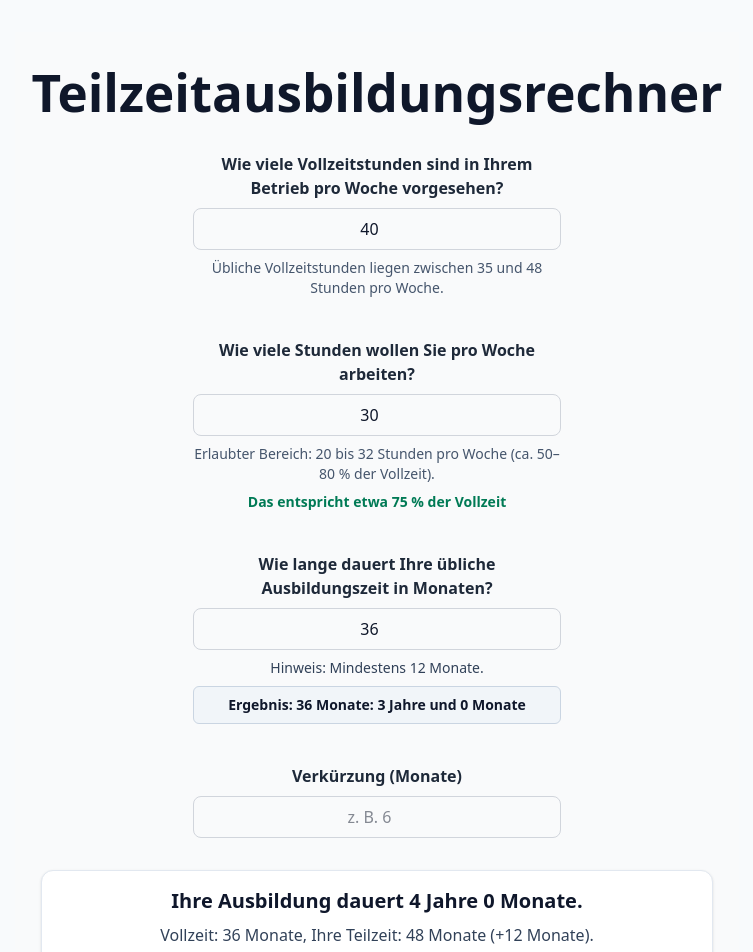
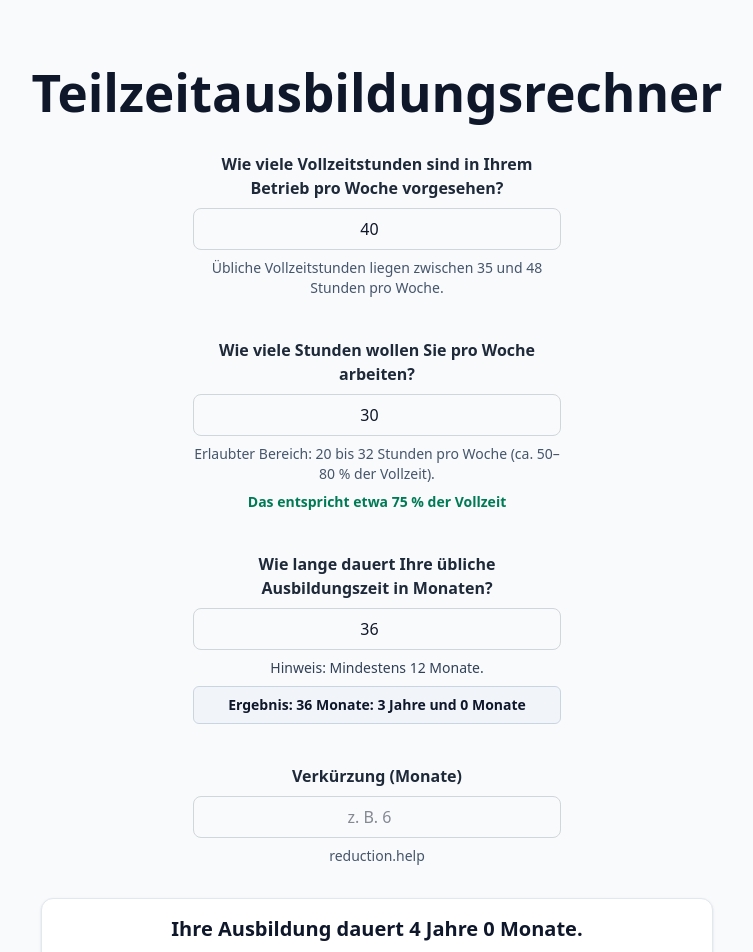
Before and after one commit to HadiDoBronxs/Teilzeitausbildungsrechner, a React (Vite) app: page / in a window 1280 px wide. Shown: the top 952 px of the page, without its empty margins (263-1016 px from the left). Built offline with nearby package versions, Linux system fonts and the light colour scheme.

Commit message:
Infotext unter Verküzungs Spalte

```diff
--- a/src/components/ReductionMonthsInput.jsx
+++ b/src/components/ReductionMonthsInput.jsx
@@ -3,6 +3,7 @@ import { useTranslation } from "react-i18next";
 
 export const REDUCTION_INPUT_NAME = "reduction-months-input";
 export const REDUCTION_ERROR_ID = `${REDUCTION_INPUT_NAME}-error`;
+export const REDUCTION_HELP_ID = `${REDUCTION_INPUT_NAME}-help`;
 
 const isValidInteger = (value, min, max) => {
   if (value === "" || value === undefined || value === null) return true;
@@ -30,7 +31,12 @@ export default function ReductionMonthsInput({
     [stringValue, min, max]
   );
 
-  const describedBy = !isValid ? REDUCTION_ERROR_ID : undefined;
+  const describedBy = [
+    REDUCTION_HELP_ID,
+    !isValid ? REDUCTION_ERROR_ID : null,
+  ]
+    .filter(Boolean)
+    .join(" ");
 
   return (
     <div className="flex flex-col gap-2 w-full max-w-sm mx-auto p-2">
@@ -52,11 +58,17 @@ export default function ReductionMonthsInput({
         onFocus={() => setIsFocused(true)}
         onBlur={() => setIsFocused(false)}
         aria-invalid={!isValid}
-        aria-describedby={describedBy}
+        aria-describedby={describedBy || undefined}
         className={`border rounded-lg p-2 text-center focus:outline-none focus:ring-2 focus:ring-blue-500 ${
           !isValid ? "border-red-500" : "border-gray-300"
         }`}
       />
+      <p
+        id={REDUCTION_HELP_ID}
+        className="text-sm text-slate-600"
+      >
+        {t("reduction.help", { min })}
+      </p>
       {!isValid && (
         <p
           id={REDUCTION_ERROR_ID}
```
